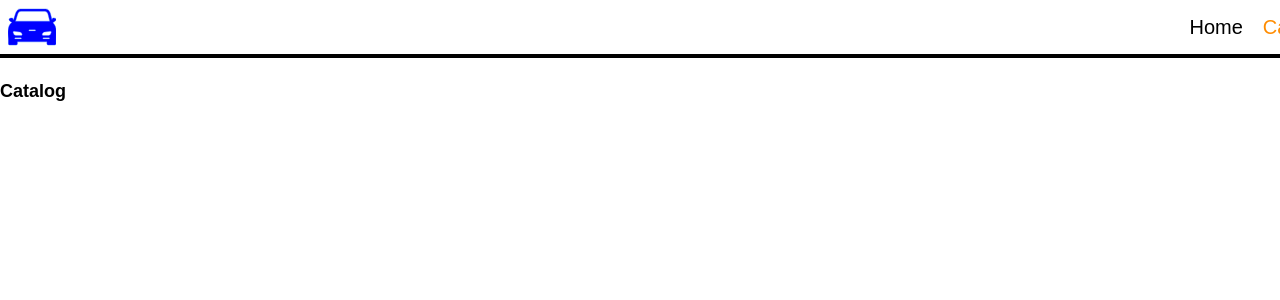
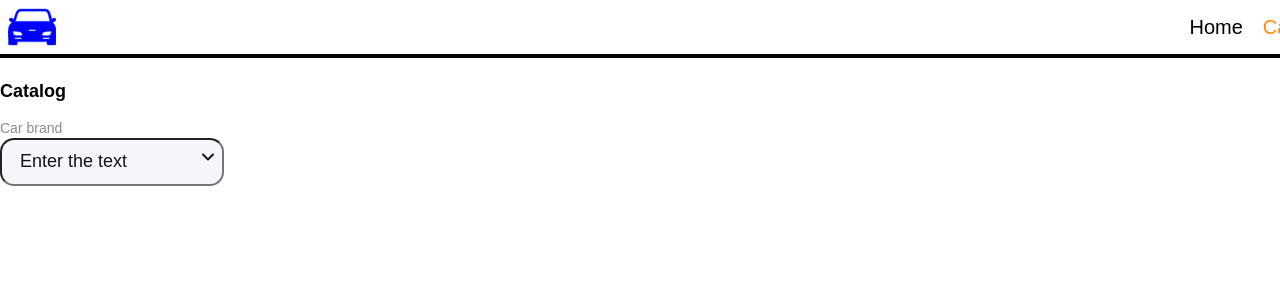
Before and after one commit to dolphin-vr/car-rental, a React (Vite) app: page /car-rental/catalog in a window 1280 px wide. Shown: the top 300 px of the page. Built offline with nearby package versions, Linux system fonts and the light colour scheme; a web font is replaced by a local one.

Commit message:
filter-v1

```diff
--- /dev/null
+++ b/src/components/Filter/Filter.jsx
@@ -0,0 +1,14 @@
+import { Selector } from "../Selector/Selector"
+
+export const Filter = ()=>{
+	const brand={
+		label: "Car brand",
+		placer: "Enter the text",
+		options: ["Buick", "Volvo", "Subaru"],
+	}
+	return (
+		<>
+			<Selector sels={brand} />
+		</>
+	)
+}
--- /dev/null
+++ b/src/components/Selector/Selector.jsx
@@ -0,0 +1,26 @@
+import { BtnOpen, Input, Label, Option, Options, StyledSvg, Wrapper } from "./Selector.styled"
+import { Icon } from "../Icon/Icon"
+import { useState } from "react";
+
+export const Selector = ({sels, handleChange})=>{
+  const [showList, setShowList] = useState(false);
+	return(
+		<Wrapper>
+			<Label>
+				{sels.label}
+				<Input
+            type="text"
+            placeholder={sels.placer}
+            name="model"
+            onChange={handleChange}
+            value={sels.placer}/>
+						<BtnOpen type="button" onClick={() => { setShowList(!showList); }} >
+								{showList ? ( <StyledSvg><Icon tag={"up"} /></StyledSvg> ) : (  <StyledSvg><Icon tag={"down"} /></StyledSvg> )}
+							</BtnOpen>
+			</Label>
+				<Options $isopen={showList}>
+					{sels.options.map(el=> <Option key={el}>{el}</Option>)}
+				</Options>
+		</Wrapper>
+	)
+}
--- /dev/null
+++ b/src/components/Selector/Selector.styled.js
@@ -0,0 +1,84 @@
+import styled from "styled-components";
+
+export const Wrapper = styled.div`
+	position: relative;
+	width: 224px;
+	display: flex;
+	flex-direction: column;
+`;
+export const Label = styled.label`
+	/* display: block; */
+	display: flex;
+	flex-direction: column;
+	/* width: 100%; */
+	margin-bottom: 8px;
+	color: #8a8a89;
+	font-size: 14px;
+	font-weight: 500;
+	line-height: 1.28;
+`;
+export const Input = styled.input`
+	height: 48px;
+	margin-bottom: 4px;
+	padding: 14px 64px 14px 18px;
+	border-radius: 14px;
+	background: #f7f7fb;
+	color: #121417;
+	font-size: 18px;
+	font-weight: 500;
+	line-height: 1.11;
+`;
+export const BtnOpen = styled.button`
+	position: absolute;
+	top: 26px;
+	right: 0;
+	cursor: pointer;
+	display: flex;
+	justify-content: center;
+	align-items: center;
+	border: none;
+	border-radius: 14px;
+	background: transparent;
+`
+export const StyledSvg = styled.svg`
+   width: 20px;
+   height: 20px;
+`;
+
+const getDisplay = props => {
+	if (props.isopen) {
+		return "flex"
+	} else {
+		return 'none'
+	}
+}
+
+export const Options = styled.ul`
+	height: 272px;
+	display: ${getDisplay};
+	flex-direction: column;
+	gap: 8px;
+	padding: 14px 18px;
+	border-radius: 14px;
+	border: 1px solid rgba(18, 20, 23, 0.05);
+	background: #FFF;
+	box-shadow: 0px 4px 36px 0px rgba(0, 0, 0, 0.02);
+  overflow-y: scroll;
+  &::-webkit-scrollbar {
+    width: 8px;
+		margin-right: 8px;
+  }
+  &::-webkit-scrollbar-thumb {
+    background-color: ${({ theme }) => theme.colors.blue};
+    border-radius: 4px;
+  }
+  &::-webkit-scrollbar-track {
+    background-color: ${({ theme }) => theme.colors.white};
+  }
+`
+export const Option = styled.li`
+	color: rgba(18, 20, 23, 0.20);
+	font-size: 16px;
+	font-weight: 500;
+	line-height: 1.25;
+`
--- a/src/pages/Catalog/Catalog.jsx
+++ b/src/pages/Catalog/Catalog.jsx
@@ -1,5 +1,6 @@
 // import cars from '../../assets/advertsCars.json'
 import { Card } from '../../components/Card/Card'
+import { Filter } from '../../components/Filter/Filter'
 import { List } from './Catalog.styled'
 
 export const Catalog = ()=>{
@@ -7,6 +8,7 @@ export const Catalog = ()=>{
 	return(
 		<>
 			<h2>Catalog</h2>
+			<Filter />
 			<List>
 				{cars.map(el => <Card key={el.id} car={el} />)}
 			</List>
```
Also changed, not shown: src/img/sprite.svg.
